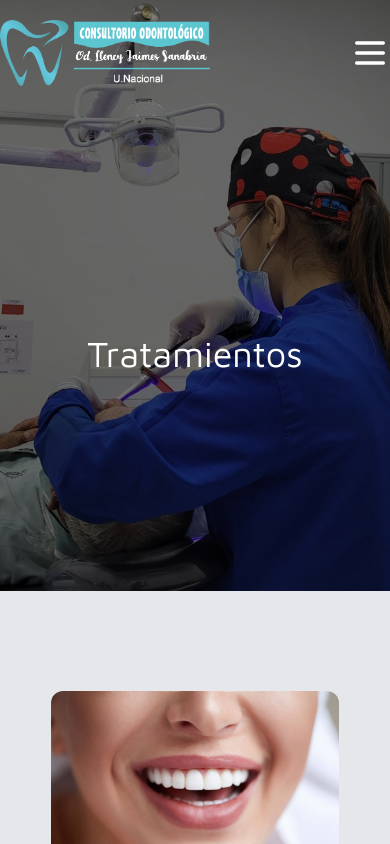
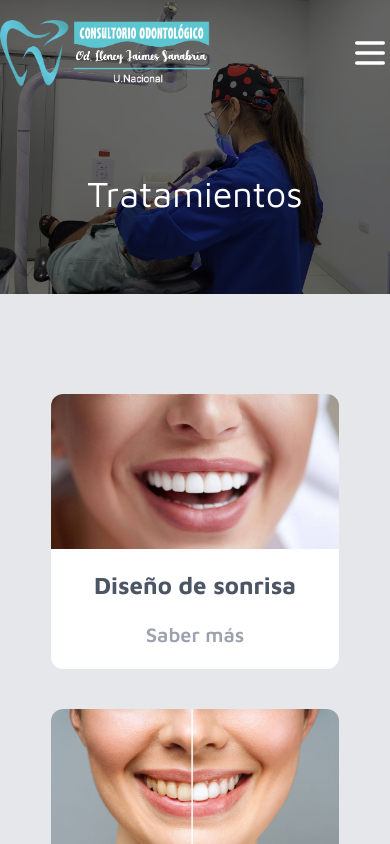
Before and after one commit to camiloosorios/odontologia-tibu, a Next.js app: page /tratamientos in a window 390 px wide. Shown: the top 844 px of the page. Built offline with nearby package versions, Linux system fonts and the light colour scheme.

Commit message:
Fixed some visual issues in small screens

```diff
--- a/src/app/page.tsx
+++ b/src/app/page.tsx
@@ -37,7 +37,7 @@ export default function Home() {
             <h3 className='text-gray-600 text-4xl font-bold text-center font-monserrat'>Tu Estética Dental y Salud Oral en Manos Expertas</h3>
             <p className='text-xl text-justify text-gray-600 my-10 mx-10 font-monserrat'>Contamos con equipos de última tecnología y personal calificado para llevar a cabo cualquier tipo de procedimientos. Agenda una consulta y obtén la sonrisa que siempre has deseado.</p>
             <Button href='#about-us'>
-              <span className="bg-teal-400 hover:bg-teal-500 ease-out duration-300 px-10 py-5 rounded-xl mt-10 mx-auto text-2xl block w-fit">
+              <span className="bg-teal-400 hover:bg-teal-500 ease-out duration-300 px-10 py-5 rounded-xl mt-10 mx-auto text-xl block w-fit">
                 Conoce mas sobre nosotros
               </span>
             </Button>
--- a/src/app/tratamientos/page.tsx
+++ b/src/app/tratamientos/page.tsx
@@ -7,7 +7,7 @@ export default function Tratamientos() {
     return (
         <>
             <Header>
-                <h1 className="text-4xl lg:text-6xl text-center font-monserrat mt-60 text-white">Tratamientos</h1>
+                <h1 className="text-4xl lg:text-6xl text-center font-monserrat py-20 lg:py-52 text-white">Tratamientos</h1>
             </Header>
             <Tratamiento/>
             <Footer />
--- a/src/components/Header.tsx
+++ b/src/components/Header.tsx
@@ -12,7 +12,7 @@ export default function Header({ children }: { children: React.ReactNode }) {
         setMenuOpen(!menuOpen);
     }
     return (
-        <header className="relative h-[70vh]">
+        <header className="relative lg:h-[70vh]">
             <div className="absolute inset-0 bg-cover bg-center" style={{ backgroundImage: "url('/background.jpg')" }}></div>
             <div className="absolute inset-0 bg-black opacity-50"></div>
             <div className="relative container mx-auto">
```
